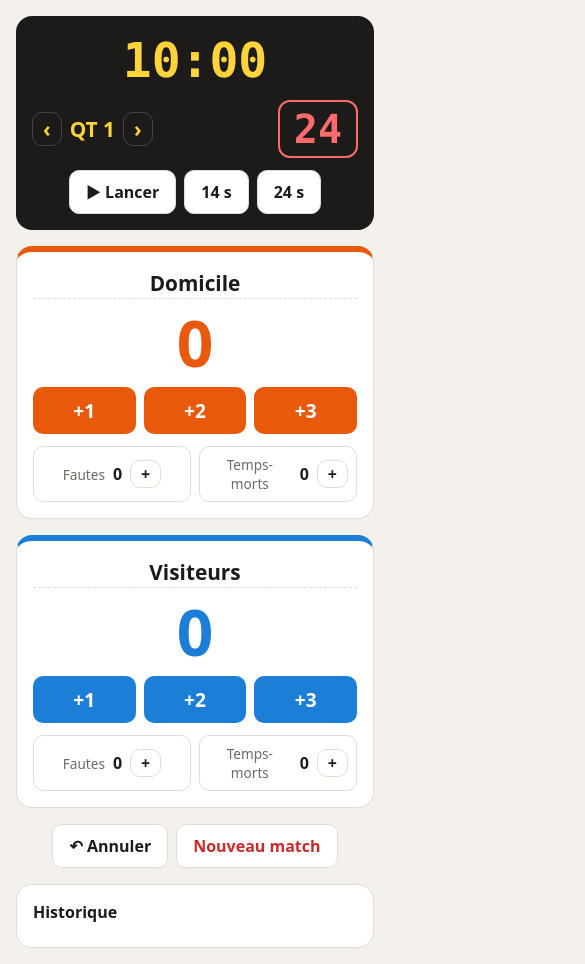
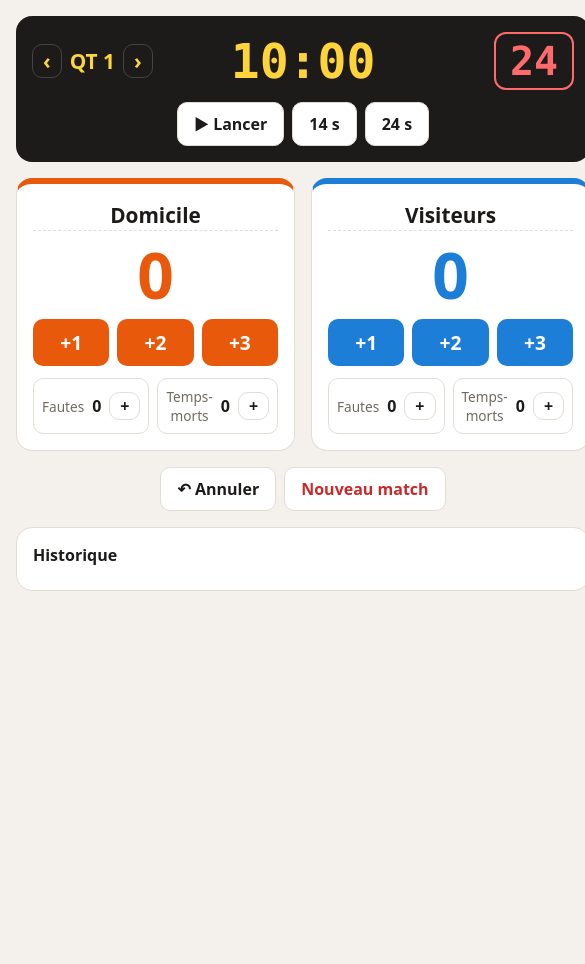
Before and after one commit to stemoser67/basketball-scorecard, a website built with Vite: page index.html in a window 390 px wide. Shown: the whole page, 585 px wide, since content can reach past the window. After the commit the page ends 844 px from the top, so only its background shows below. Built offline with nearby package versions, Linux system fonts and the light colour scheme.

```diff
--- a/index.css
+++ b/index.css
@@ -142,9 +142,3 @@ button.danger { color: var(--danger); }
 .log ol { margin: 0; padding-left: 20px; max-height: 200px; overflow-y: auto; color: var(--muted); }
 .log li { padding: 2px 0; }
 .log li b { color: var(--text); }
-
-@media (max-width: 560px) {
-  .teams { grid-template-columns: 1fr; }
-  .clocks { grid-template-columns: 1fr auto; }
-  .game-clock { grid-column: 1 / -1; grid-row: 1; text-align: center; }
-}
```
